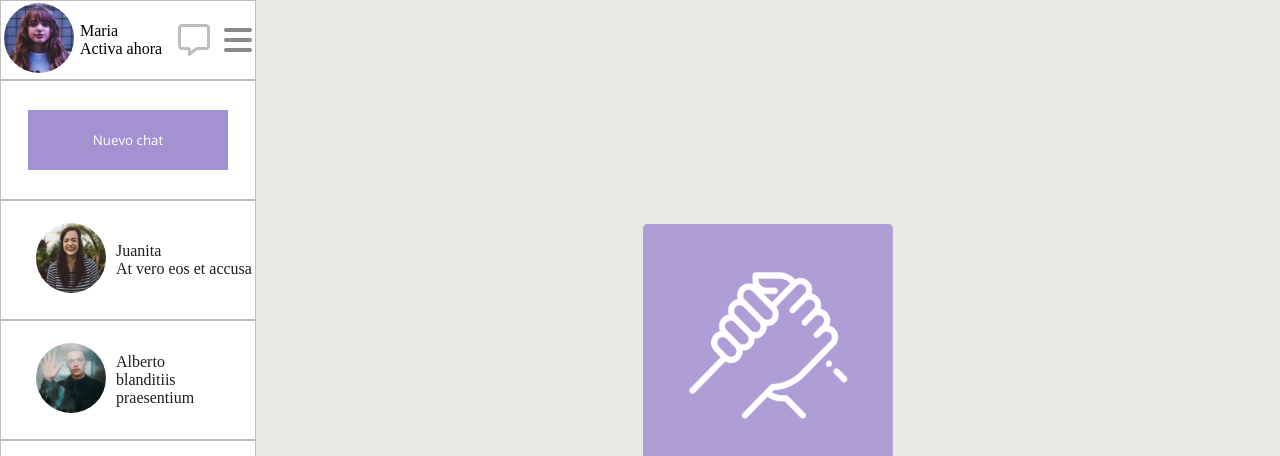
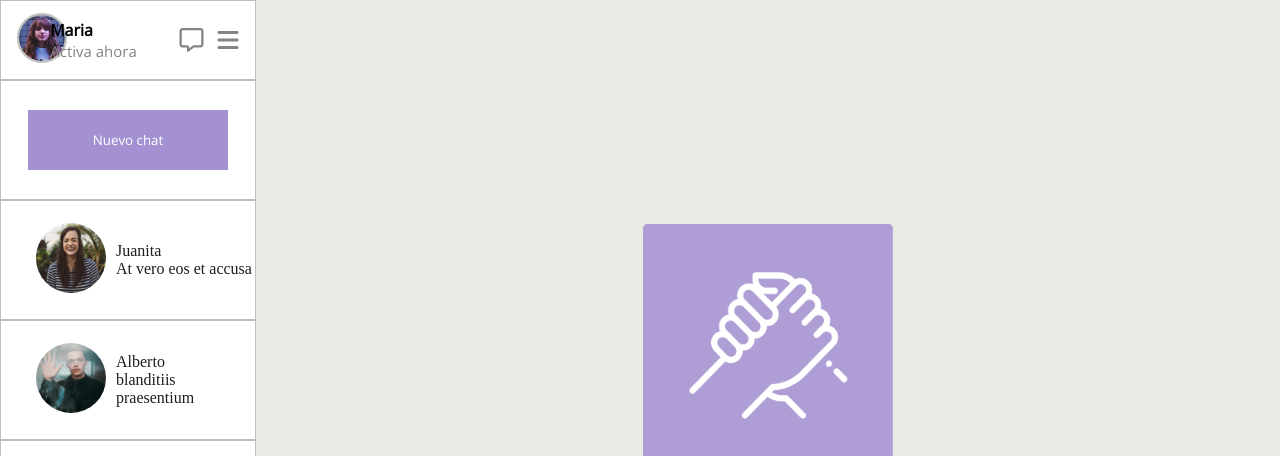
Before and after one commit to maximilianoarevalo/DesafioLatam, a plain HTML site: page Modulo2/Desafio1/index.html in a window 1280 px wide. Shown: the top 456 px of the page. Drawn offline with nearby package versions, Linux system fonts and the light colour scheme.

Commit message:
Seccion perfil lista

```diff
--- a/Modulo2/Desafio1/assets/css/styles.css
+++ b/Modulo2/Desafio1/assets/css/styles.css
@@ -28,11 +28,30 @@
 }
 
 .left-section .profile-image img{
-    height: 70px;
-    width: 70px;
+    height: 50px;
+    width: 50px;
     border-radius: 50%;
+    border: 2px solid #BEC1BB;
 }
 
+.left-section .profile-text{
+    margin-left: -50px;
+}
+
+.left-section .profile-name{
+    font-weight: 600;
+    font-family: 'Open Sans', sans-serif;;
+}
+
+.left-section .profile-status{
+    font-size: 15px;
+    color: #828485;
+    font-family: 'Open Sans', sans-serif;;
+}
+
+.left-section .profile-icons{
+    min-height: 10px;
+}
 
 .left-section .chat{
     min-height: 15vh;
--- a/Modulo2/Desafio1/index.html
+++ b/Modulo2/Desafio1/index.html
@@ -18,15 +18,15 @@
             <img src="./assets/img/maria.jpg" alt="" />
           </div>
           <div class="profile-text">
-            <p>Maria</p>
-            <p>Activa ahora</p>
+            <p class="profile-name">Maria</p>
+            <p class="profile-status">Activa ahora</p>
           </div>
           <div class="profile-icons">
             <i
-              class="fa-regular fa-message fa-2xl"
-              style="color: #bdbdbd; margin: 10px"
+              class="fa-regular fa-message fa-xl"
+              style="color: #828485; margin: 10px"
             ></i>
-            <i class="fa-solid fa-bars fa-2xl" style="color: #8a8a8a"></i>
+            <i class="fa-solid fa-bars fa-xl" style="color: #828485"></i>
           </div>
         </div>
         <div class="chat">
```
